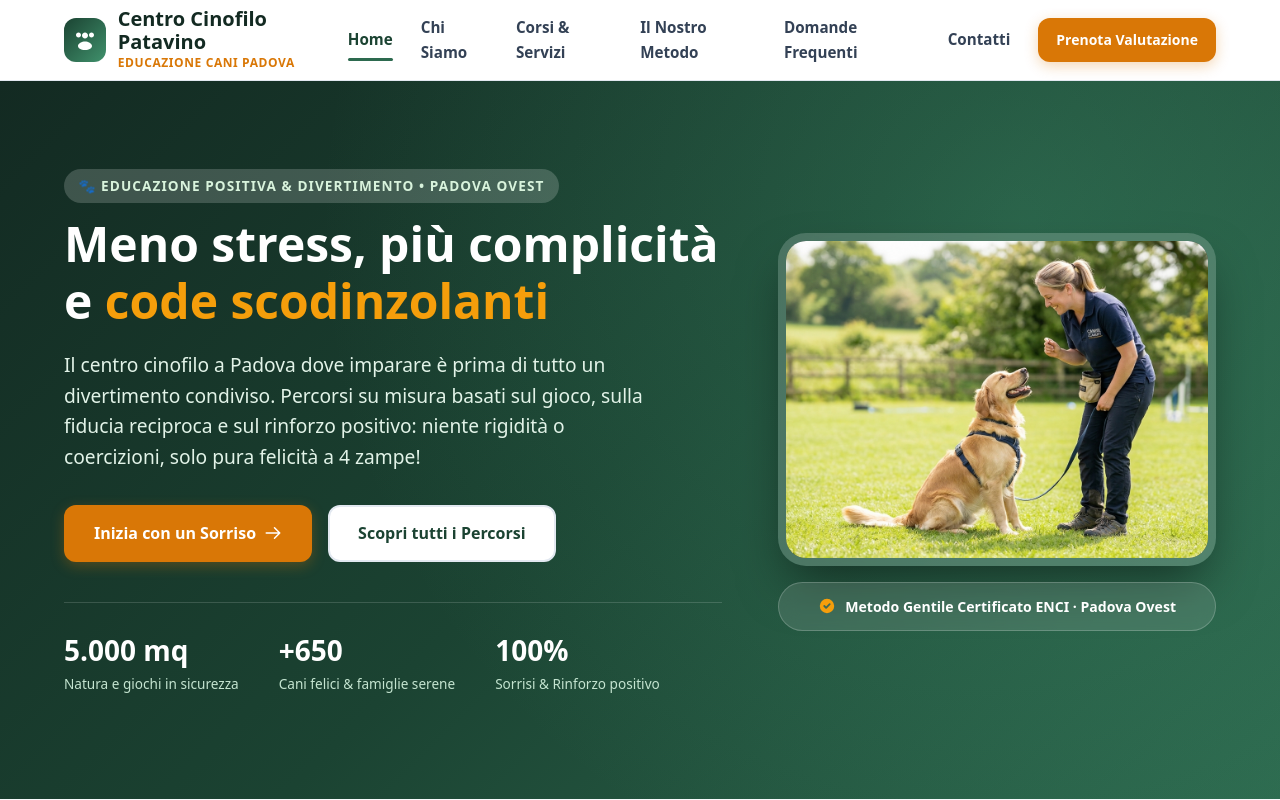
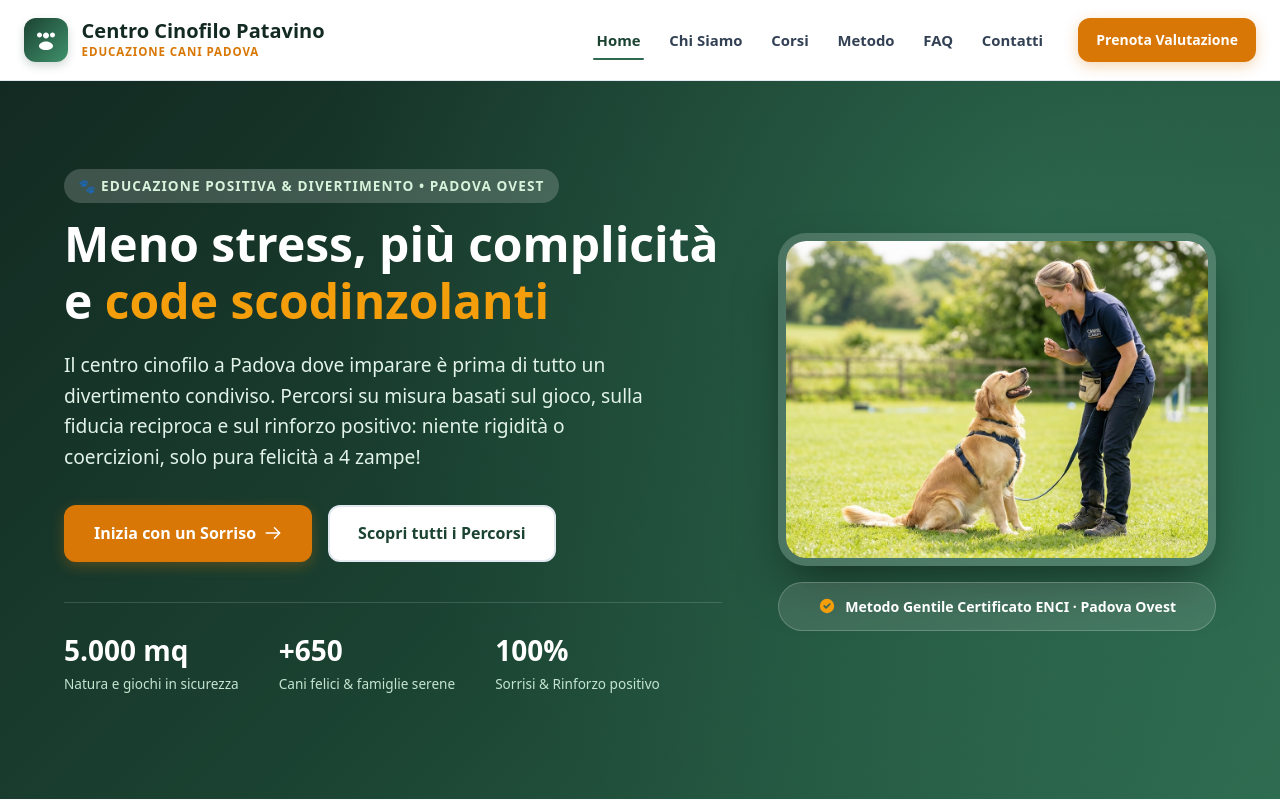
Before and after one commit to riccardobusolo/riccardobusolo.github.io, a plain HTML site: page centro-addestramento-cani/index.html in a window 1280 px wide. Shown: the top 800 px of the page. Drawn offline with Linux system fonts and the light colour scheme.

Commit message:
fix(navbar): increase header max-width, add 3rem spacing between logo and menu, streamline nav labels and activate drawer at 1024px

```diff
--- a/centro-addestramento-cani/css/style.css
+++ b/centro-addestramento-cani/css/style.css
@@ -195,24 +195,29 @@ ul, ol {
   position: sticky;
   top: 0;
   z-index: 1000;
-  background-color: rgba(255, 255, 255, 0.95);
-  backdrop-filter: blur(10px);
+  background-color: rgba(255, 255, 255, 0.96);
+  backdrop-filter: blur(12px);
   border-bottom: 1px solid var(--gray-200);
   transition: var(--transition);
 }
 
+.site-header .container.nav-container,
 .nav-container {
   display: flex;
   align-items: center;
   justify-content: space-between;
   height: 80px;
+  max-width: 1320px;
+  width: 100%;
 }
 
 .brand-logo {
   display: flex;
   align-items: center;
-  gap: 0.75rem;
+  gap: 0.85rem;
   text-decoration: none;
+  flex-shrink: 0;
+  margin-right: 3rem; /* Guaranteed comfortable whitespace between logo and menu */
 }
 
 .brand-icon {
@@ -224,6 +229,8 @@ ul, ol {
   align-items: center;
   justify-content: center;
   color: var(--white);
+  flex-shrink: 0;
+  box-shadow: 0 4px 10px rgba(27, 67, 50, 0.2);
 }
 
 .brand-text {
@@ -236,28 +243,33 @@ ul, ol {
   font-weight: 800;
   color: var(--primary-900);
   line-height: 1.15;
+  white-space: nowrap;
 }
 
 .brand-sub {
-  font-size: 0.75rem;
-  font-weight: 600;
+  font-size: 0.72rem;
+  font-weight: 700;
   text-transform: uppercase;
-  letter-spacing: 0.05em;
+  letter-spacing: 0.08em;
   color: var(--accent-600);
+  white-space: nowrap;
 }
 
 .nav-links {
   display: flex;
   align-items: center;
-  gap: 1.75rem;
+  gap: 1.4rem;
+  margin-left: auto;
 }
 
 .nav-link {
-  font-size: 0.95rem;
+  font-size: 0.93rem;
   font-weight: 600;
   color: var(--dark-700);
   position: relative;
-  padding: 0.5rem 0;
+  padding: 0.5rem 0.2rem;
+  white-space: nowrap;
+  transition: color 0.2s ease;
 }
 
 .nav-link:hover, .nav-link.active {
@@ -273,6 +285,10 @@ ul, ol {
   height: 2.5px;
   background-color: var(--primary-700);
   border-radius: var(--radius-full);
+}
+
+.nav-links .btn {
+  margin-left: 0.6rem;
 }
 
 .mobile-toggle {
@@ -1045,16 +1061,7 @@ textarea.form-control {
   }
 }
 
-@media (max-width: 768px) {
-  .hero-content h1 {
-    font-size: 2.25rem;
-  }
-  .section-title {
-    font-size: 1.85rem;
-  }
-  .form-row {
-    grid-template-columns: 1fr;
-  }
+@media (max-width: 1024px) {
   .mobile-toggle {
     display: block;
   }
@@ -1079,6 +1086,23 @@ textarea.form-control {
     transform: translateY(0);
     opacity: 1;
     pointer-events: all;
+  }
+  .nav-links .btn {
+    margin-left: 0;
+    width: 100%;
+    text-align: center;
+  }
+}
+
+@media (max-width: 768px) {
+  .hero-content h1 {
+    font-size: 2.25rem;
+  }
+  .section-title {
+    font-size: 1.85rem;
+  }
+  .form-row {
+    grid-template-columns: 1fr;
   }
   .footer-grid {
     grid-template-columns: 1fr;
--- a/centro-addestramento-cani/index.html
+++ b/centro-addestramento-cani/index.html
@@ -5,7 +5,7 @@
   <meta name="viewport" content="width=device-width, initial-scale=1.0">
   <title>Centro Addestramento Cani Padova | Educazione & Cinofilia Patavina</title>
   <meta name="description" content="Centro di addestramento ed educazione cinofila a Padova. Metodo gentile e rinforzo positivo, puppy class, educazione base, rieducazione comportamentale ed istruttori certificati ENCI.">
-  <link rel="stylesheet" href="./css/style.css?v=20261014-4">
+  <link rel="stylesheet" href="./css/style.css?v=20261014-5">
   <style>
     /* Critical Visual Failsafe (Guarantees zero stretching & perfect centering even if cache delay) */
     .hero-visual-card { position: relative; width: 100%; border-radius: 28px; padding: 8px; background: rgba(255,255,255,0.18); backdrop-filter: blur(16px); box-shadow: 0 25px 50px -12px rgba(0,0,0,0.5); }
@@ -43,9 +43,9 @@
       <nav class="nav-links">
         <a href="./index.html" class="nav-link active">Home</a>
         <a href="./chi-siamo.html" class="nav-link">Chi Siamo</a>
-        <a href="./corsi.html" class="nav-link">Corsi & Servizi</a>
-        <a href="./metodo.html" class="nav-link">Il Nostro Metodo</a>
-        <a href="./faq.html" class="nav-link">Domande Frequenti</a>
+        <a href="./corsi.html" class="nav-link">Corsi</a>
+        <a href="./metodo.html" class="nav-link">Metodo</a>
+        <a href="./faq.html" class="nav-link">FAQ</a>
         <a href="./contatti.html" class="nav-link">Contatti</a>
         <a href="./contatti.html" class="btn btn-accent btn-sm">Prenota Valutazione</a>
       </nav>
```
Also changed, not shown: centro-addestramento-cani/chi-siamo.html (+4 -4 lines), centro-addestramento-cani/contatti.html (+4 -4 lines), centro-addestramento-cani/corsi.html (+4 -4 lines), centro-addestramento-cani/faq.html (+4 -4 lines), centro-addestramento-cani/metodo.html (+4 -4 lines).
